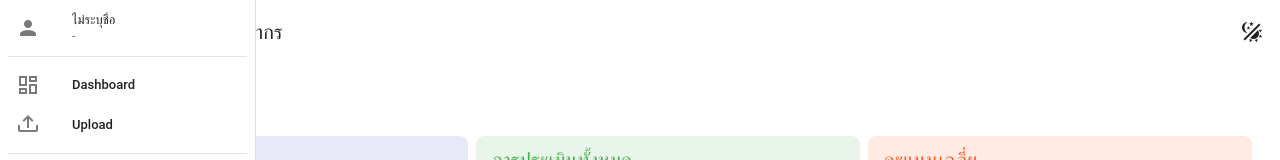
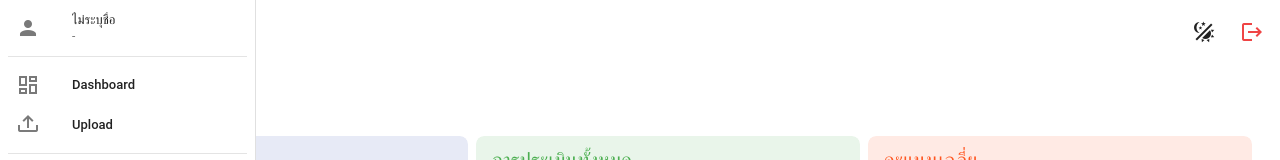
Before and after one commit to patinopsu/skilltest68-72, a Nuxt app in the folder frontend/: page / in a window 1280 px wide. Shown: the top 160 px of the page. Built offline with nearby package versions, Linux system fonts and the light colour scheme.

Commit message:
FRONTEND: add logout button

```diff
--- a/frontend/layouts/default.vue
+++ b/frontend/layouts/default.vue
@@ -34,12 +34,15 @@
       </v-list>
     </v-navigation-drawer>
     <v-app-bar>
-      <v-app-bar-nav-icon @click="drawer = !drawer" />
+      <!-- <p></p> -->
       <v-toolbar-title class="font-semibold">ระบบประเมินบุคลากร</v-toolbar-title>
       <v-spacer />
       <v-btn icon @click="toggleTheme" :aria-label="`Switch to ${themeName === 'dark' ? 'light':'dark'} theme`">
         <v-icon>mdi-theme-light-dark</v-icon>
       </v-btn>
+      <v-app-bar-nav-icon @click="logout()">
+        <v-icon color="error">mdi-logout</v-icon>
+      </v-app-bar-nav-icon>
     </v-app-bar>
     <v-main>
       <div>
```
